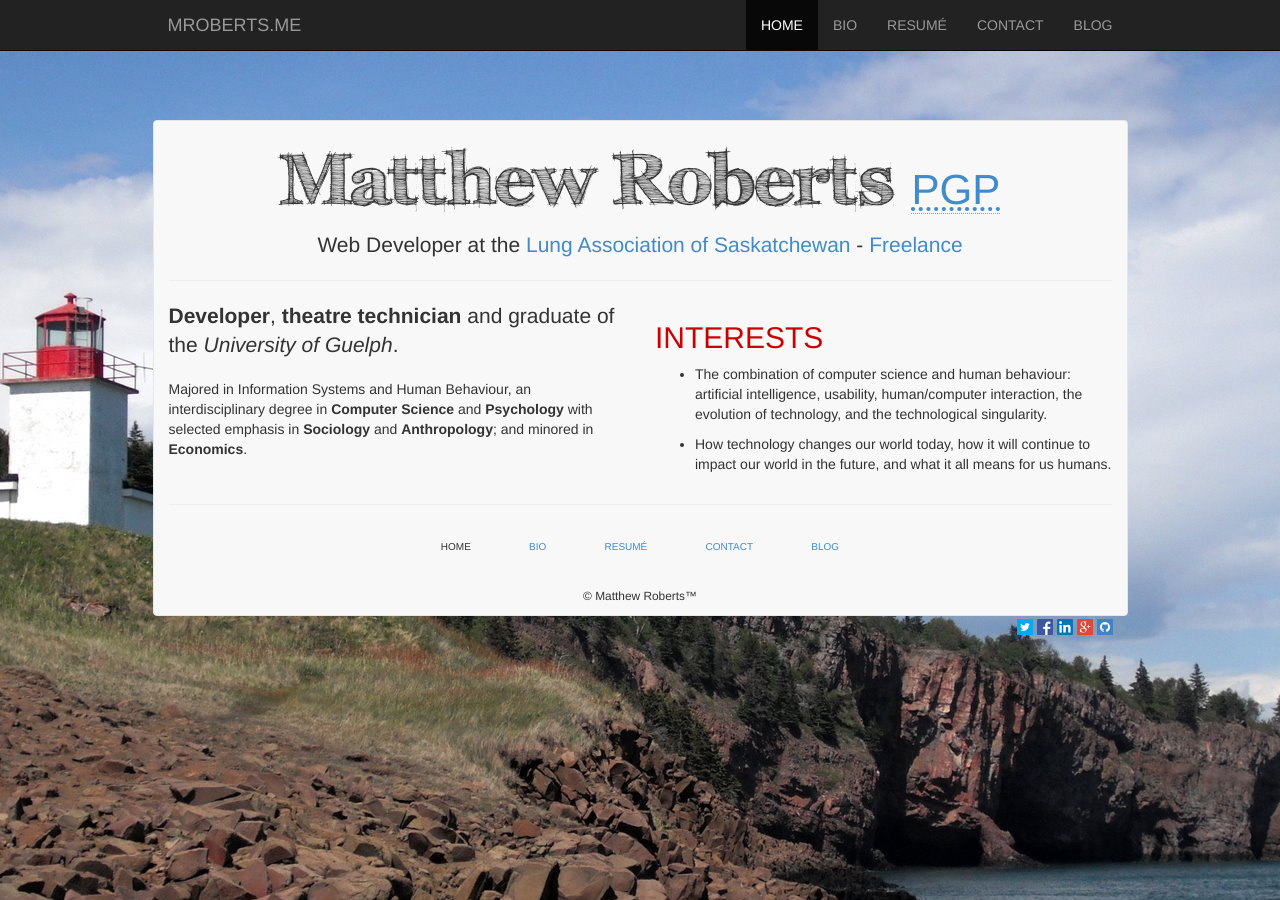
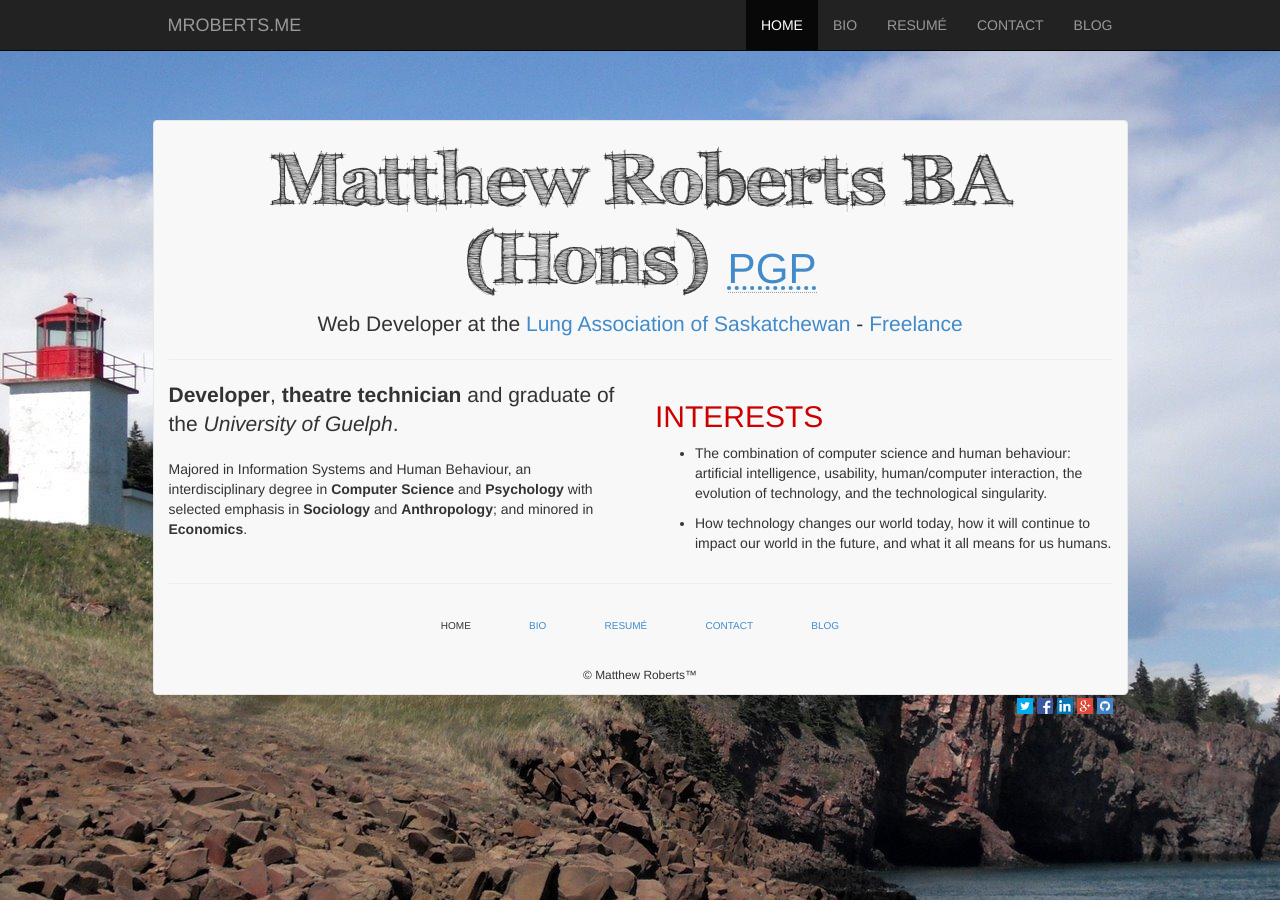
Before and after one commit to eruraindil/eruraindil.github.com, a Jekyll site: the page built from index.html, in a window 1280 px wide. Built offline with Jekyll 4.4.1, drawn with Linux system fonts in a browser that asks for light colours; Markdown is read by kramdown in place of the engine named in the settings.

Commit message:
Update index.html

```diff
--- a/index.html
+++ b/index.html
@@ -5,7 +5,7 @@
 menu: home
 ---
 
-<h1 class="fff_tusjbold">{{ page.title }} <small><a href="http://keyserver.ubuntu.com:11371/pks/lookup?op=get&fingerprint=on&search=0x210E343B4D1B0E10"><abbr title="Pretty Good Privacy" class="initialism">PGP</abbr></a></small></h1>
+<h1 class="fff_tusjbold">{{ page.title }} BA (Hons) <small><a href="http://keyserver.ubuntu.com:11371/pks/lookup?op=get&amp;fingerprint=on&amp;search=0x210E343B4D1B0E10"><abbr title="Pretty Good Privacy" class="initialism">PGP</abbr></a></small></h1>
 <p class="lead">Web Developer at the <a href="http://sk.lung.ca/">Lung Association of Saskatchewan</a> - <a href="http://stikmen.ca/">Freelance</a></p>
 <hr>
 <div class="row">
```
